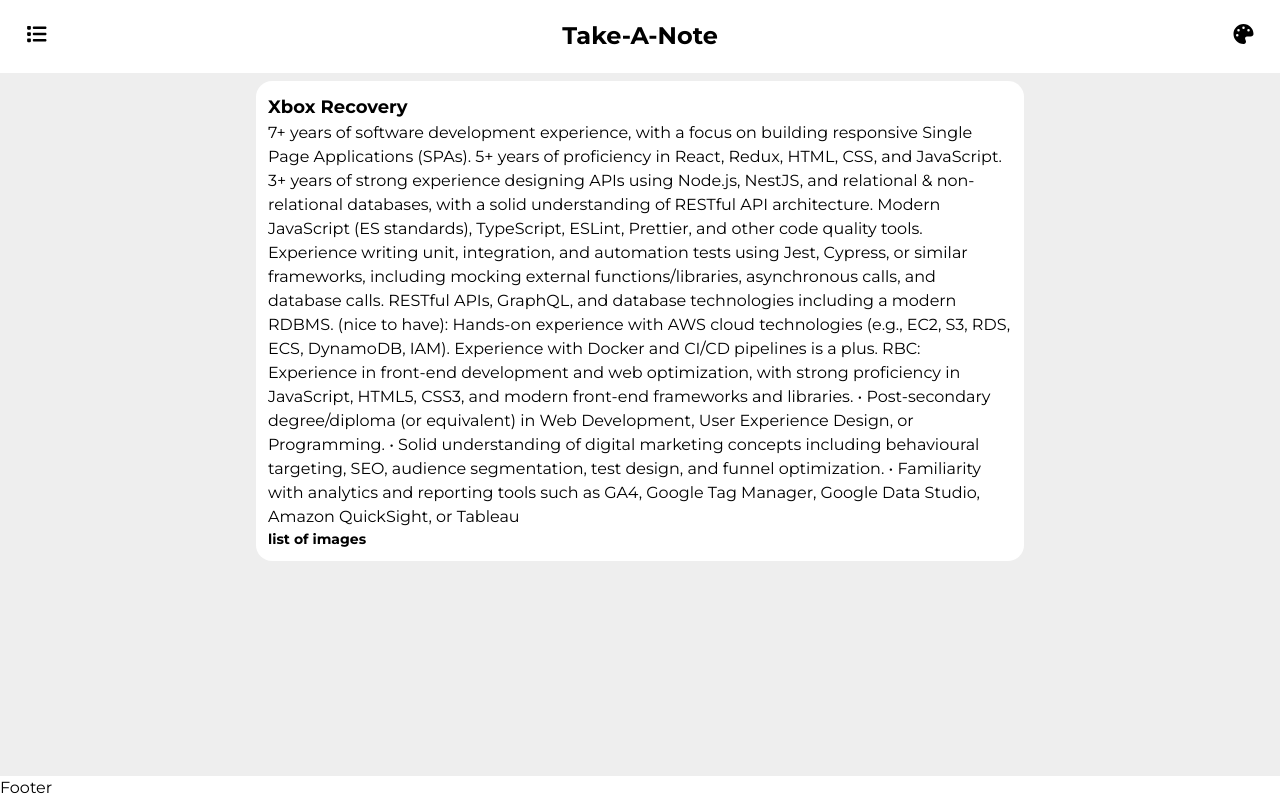
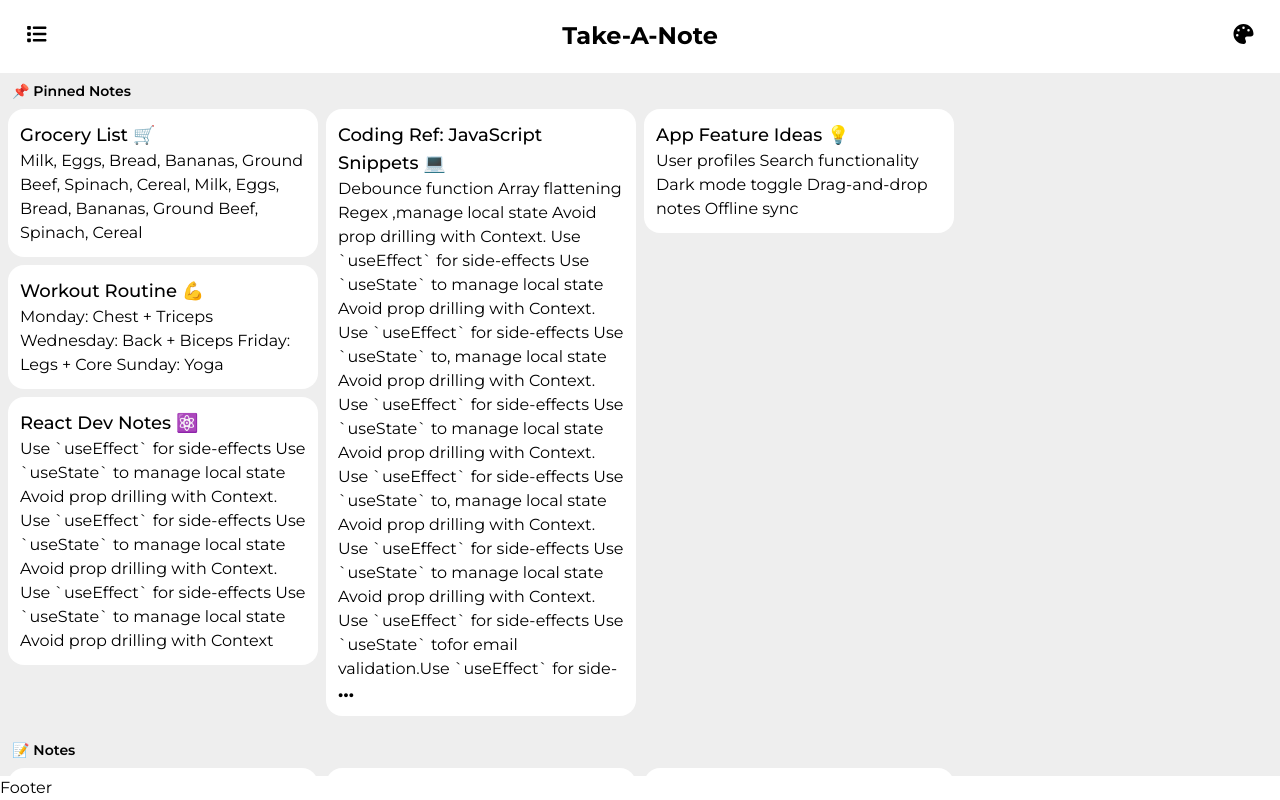
Before and after one commit to raisiglPeter/take-a-note-app, a React (Vite) app: page / in a window 1280 px wide. Built offline with nearby package versions, Linux system fonts and the light colour scheme.

Commit message:
add Main grid, fix Card title with clamp

```diff
--- a/src/layout/Main.jsx
+++ b/src/layout/Main.jsx
@@ -1,15 +1,139 @@
 import Card from "../ui/Card";
 
-function Main({ twoColumns = false }) {
-  const description = `7+ years of software development experience, with a focus on building responsive Single Page Applications (SPAs). 5+ years of proficiency in React, Redux, HTML, CSS, and JavaScript. 3+ years of strong experience designing APIs using Node.js, NestJS, and relational & non-relational databases, with a solid understanding of RESTful API architecture. Modern JavaScript (ES standards), TypeScript, ESLint, Prettier, and other code quality tools. Experience writing unit, integration, and automation tests using Jest, Cypress, or similar frameworks, including mocking external functions/libraries, asynchronous calls, and database calls. RESTful APIs, GraphQL, and database technologies including a modern RDBMS. (nice to have): Hands-on experience with AWS cloud technologies (e.g., EC2, S3, RDS, ECS, DynamoDB, IAM). Experience with Docker and CI/CD pipelines is a plus. RBC: Experience in front-end development and web optimization, with strong proficiency in JavaScript, HTML5, CSS3, and modern front-end frameworks and libraries. • Post-secondary degree/diploma (or equivalent) in Web Development, User Experience Design, or Programming. • Solid understanding of digital marketing concepts including behavioural targeting, SEO, audience segmentation, test design, and funnel optimization. • Familiarity with analytics and reporting tools such as GA4, Google Tag Manager, Google Data Studio, Amazon QuickSight, or Tableau`;
+const notes = [
+  {
+    id: 1001,
+    title: "Grocery List 🛒",
+    description:
+      "Milk, Eggs, Bread, Bananas, Ground Beef, Spinach, Cereal, Milk, Eggs, Bread, Bananas, Ground Beef, Spinach, Cereal",
+    images: [],
+    pinned: true,
+    checkbox: true,
+  },
+  {
+    id: 1002,
+    title: "Workout Routine 💪",
+    description:
+      "Monday: Chest + Triceps\nWednesday: Back + Biceps\nFriday: Legs + Core\nSunday: Yoga",
+    images: [],
+    pinned: true,
+    checkbox: false,
+  },
+  {
+    id: 1003,
+    title: "React Dev Notes ⚛️",
+    description:
+      "Use `useEffect` for side-effects\nUse `useState` to manage local state\nAvoid prop drilling with Context. Use `useEffect` for side-effects\nUse `useState` to manage local state\nAvoid prop drilling with Context. Use `useEffect` for side-effects\nUse `useState` to manage local state\nAvoid prop drilling with Context",
+    images: [],
+    pinned: true,
+    checkbox: false,
+  },
+  {
+    id: 1004,
+    title: "Book Recommendations 📚",
+    description:
+      "Atomic Habits by James Clear\nDeep Work by Cal Newport\nThe Pragmatic Programmer",
+    images: [],
+    pinned: false,
+    checkbox: false,
+  },
+  {
+    id: 1005,
+    title: "Travel Checklist ✈️",
+    description:
+      "Passport\nPower Adapter\nToiletries\nSnacks\nMap of destination\nEmergency contacts",
+    images: [],
+    pinned: false,
+    checkbox: true,
+  },
+  {
+    id: 1006,
+    title: "Gift Ideas 🎁",
+    description:
+      "Wireless earbuds\nCustom mug\nBoard games\nScratch-off map\nNovelty socks.manage local state Avoid prop drilling with Context. Use `useEffect` for side-effects Use `useState` to manage local state Avoid prop drilling with Context. Use `useEffect` for side-effects Use `useState` to. manage local state Avoid prop drilling with Context. Use `useEffect` for side-effects Use `useState` to manage local state Avoid prop drilling with Context. Use `useEffect` for side-effects Use `useState` to. manage local state Avoid prop drilling with Context. Use `useEffect` for side-effects Use `useState` to manage local state Avoid prop drilling with Context. Use `useEffect` for side-effects Use `useState` to",
+    images: [],
+    pinned: false,
+    checkbox: true,
+  },
+  {
+    id: 1007,
+    title: "Coding Ref: JavaScript Snippets 💻",
+    description:
+      "Debounce function\nArray flattening\nRegex ,manage local state Avoid prop drilling with Context. Use `useEffect` for side-effects Use `useState` to manage local state Avoid prop drilling with Context. Use `useEffect` for side-effects Use `useState` to, manage local state Avoid prop drilling with Context. Use `useEffect` for side-effects Use `useState` to manage local state Avoid prop drilling with Context. Use `useEffect` for side-effects Use `useState` to, manage local state Avoid prop drilling with Context. Use `useEffect` for side-effects Use `useState` to manage local state Avoid prop drilling with Context. Use `useEffect` for side-effects Use `useState` tofor email validation.Use `useEffect` for side-effects\nUse `useState` to manage local state\nAvoid prop drilling with ContextUse `useEffect` for side-effects\nUse `useState` to manage local state\nAvoid prop drilling with Context. ",
+    images: [],
+    pinned: true,
+    checkbox: false,
+  },
+  {
+    id: 1008,
+    title: "Daily Affirmations 🌞",
+    description:
+      "I am capable.\nI am resilient.\nI choose positivity.\nI learn from mistakes.",
+    images: [],
+    pinned: false,
+    checkbox: true,
+  },
+  {
+    id: 1009,
+    title: "Meal Prep Plan 🍽️",
+    description:
+      "Mon: Stir-fry\nTue: Pasta Salad\nWed: Chicken Wraps\nThu: Lentil Soup\nFri: Tacos",
+    images: [],
+    pinned: false,
+    checkbox: false,
+  },
+  {
+    id: 1010,
+    title: "App Feature Ideas 💡",
+    description:
+      "User profiles\nSearch functionality\nDark mode toggle\nDrag-and-drop notes\nOffline sync",
+    images: [],
+    pinned: true,
+    checkbox: false,
+  },
+];
+
+function Main({ twoColumns = true }) {
+  const pinnedNotes = notes.filter((note) => note.pinned);
+  const unpinnedNotes = notes.filter((note) => !note.pinned);
 
   return (
-    <main
-      className={`w-full p-2 bg-[var(--bg-mid)] grow overflow-y-auto mx-auto grid gap-2 justify-items-center ${
-        twoColumns ? "grid-cols-2" : "grid-cols-1"
-      }`}
-    >
-      <Card title={"Xbox Recovery"} content={description} />
+    <main className="w-full p-2 bg-[var(--bg-mid)] grow overflow-y-auto mx-auto space-y-6">
+      {/* Pinned Section */}
+      {pinnedNotes.length > 0 && (
+        <section>
+          <h2 className="text-sm font-semibold text-muted mb-2 px-1">
+            📌 Pinned Notes
+          </h2>
+          <div
+            className={`w-full ${
+              twoColumns ? "columns-2 md:columns-3 lg:columns-4" : "columns-1"
+            } gap-2`}
+          >
+            {pinnedNotes.map((note) => (
+              <div key={note.id} className="break-inside-avoid mb-2">
+                <Card title={note.title} description={note.description} />
+              </div>
+            ))}
+          </div>
+        </section>
+      )}
+
+      {/* Unpinned Section */}
+      <section>
+        <h2 className="text-sm font-semibold text-muted mb-2 px-1">📝 Notes</h2>
+        <div
+          className={`w-full ${
+            twoColumns ? "columns-2 md:columns-3 lg:columns-4" : "columns-1"
+          } gap-2`}
+        >
+          {unpinnedNotes.map((note) => (
+            <div key={note.id} className="break-inside-avoid mb-2">
+              <Card title={note.title} description={note.description} />
+            </div>
+          ))}
+        </div>
+      </section>
     </main>
   );
 }
--- a/src/ui/Card.jsx
+++ b/src/ui/Card.jsx
@@ -1,22 +1,24 @@
 import { useRef, useState, useEffect } from "react";
 
-function Card({ title, content, images = true }) {
+function Card({ title, description, images = null }) {
   const contentRef = useRef(null);
-  const [isClipped, setIsClipped] = useState(false);
+  const [isDescriptionClipped, setIsDescriptionClipped] = useState(false);
 
   useEffect(() => {
     if (!contentRef.current) return;
     const el = contentRef.current;
-    setIsClipped(el.scrollHeight > el.clientHeight);
-  }, [content]);
+    setIsDescriptionClipped(el.scrollHeight > el.clientHeight);
+  }, [description]);
 
   return (
     <div className="bg-white w-full p-3 max-w-screen-md rounded-2xl pb-3 self-start">
       <div ref={contentRef} className="max-h-[555px] overflow-clip">
-        <h1 className="text-lg font-bold">{title}</h1>
-        <p>{content}</p>
+        <h1 className="text-lg font-medium line-clamp-3">{title}</h1>
+        <p>{description}</p>
       </div>
-      {isClipped && <div className="text-xl font-bold select-none">…</div>}
+      {isDescriptionClipped && (
+        <div className="text-xl font-bold select-none">…</div>
+      )}
       {images && (
         <div className="text-sm font-bold select-none">list of images</div>
       )}
```
